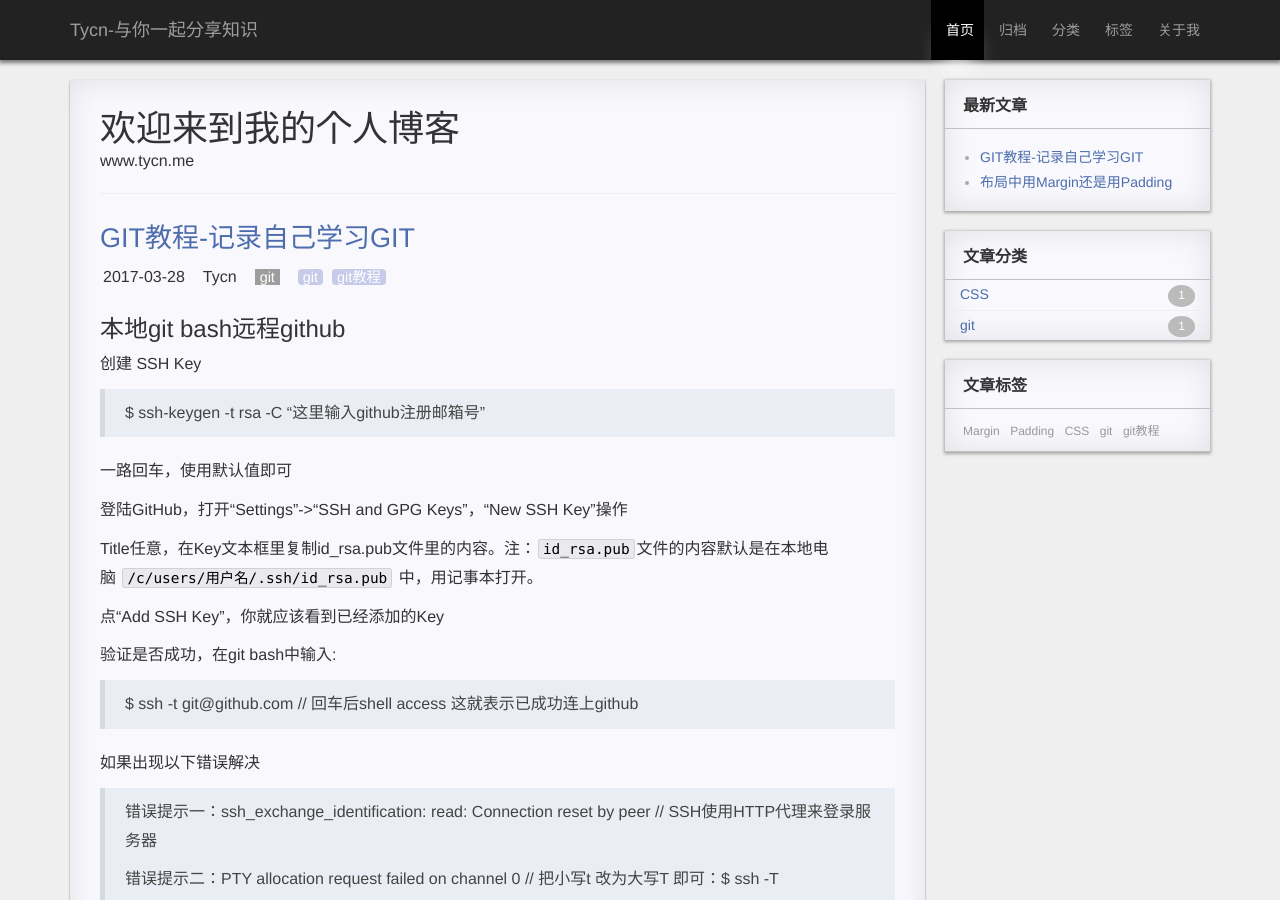
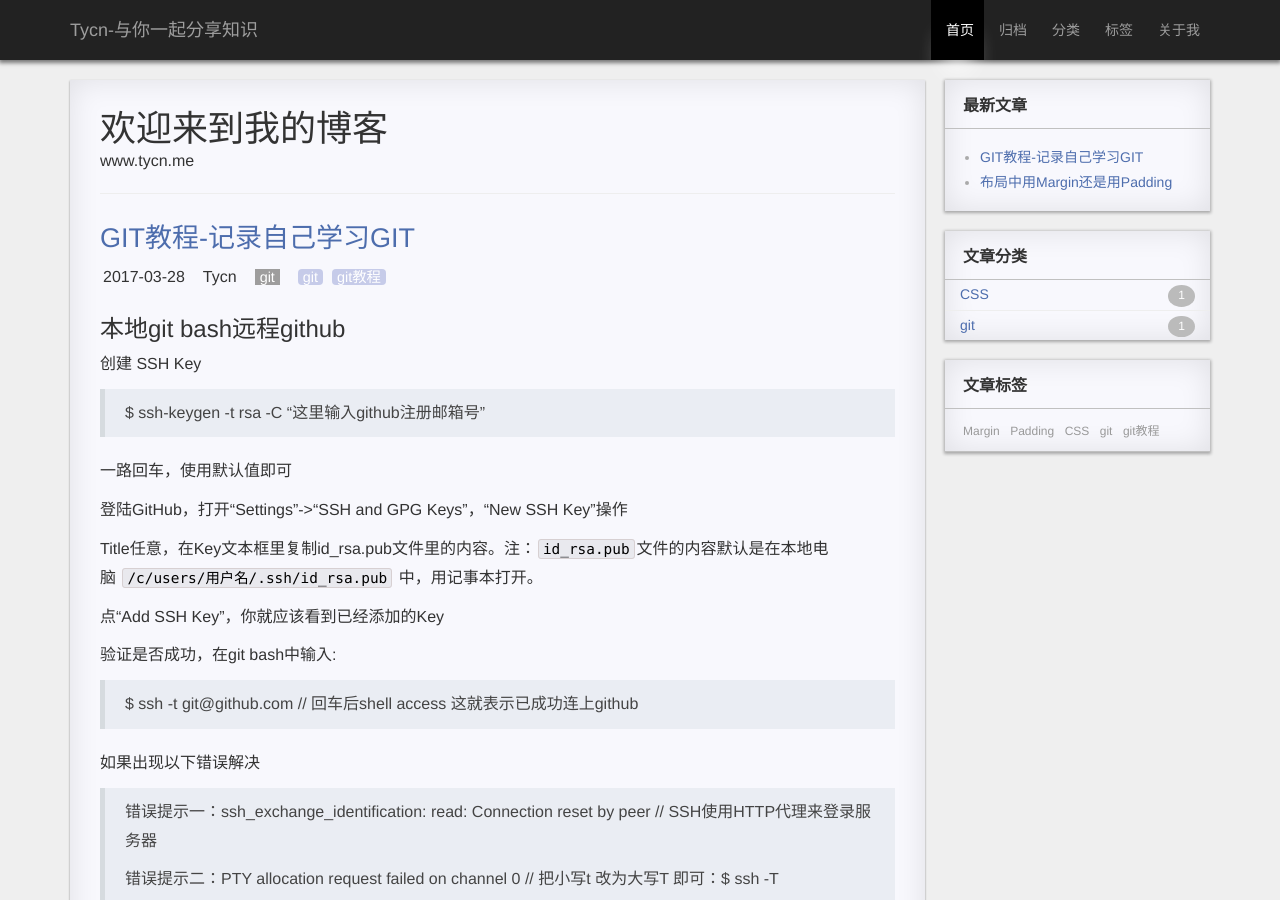
Before and after one commit to Tycn/tycn.github.io, a Jekyll site: the page built from index.html, in a window 1280 px wide and 900 px high. Built offline with Jekyll 4.4.1, drawn with Linux system fonts in a browser that asks for light colours; the list of posts is cut into pages by our own code; comment, search, counter and statistics services are not loaded; a style sheet for code colours, icons or effects is not loaded.

Commit message:
update index.html

```diff
--- a/index.html
+++ b/index.html
@@ -4,7 +4,7 @@ layout: default
 
 <div class="page clearfix" index>
     <div class="left">
-        <h1>欢迎来到我的个人博客</h1>
+        <h1>欢迎来到我的博客</h1>
         <span>www.tycn.me</span>
         <hr>
         <ul>
```
